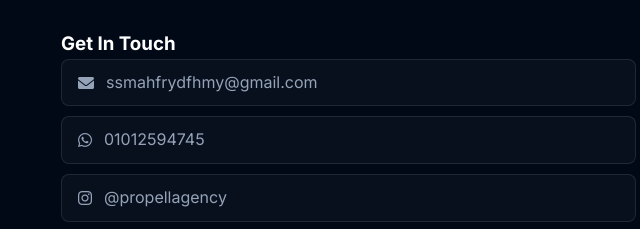
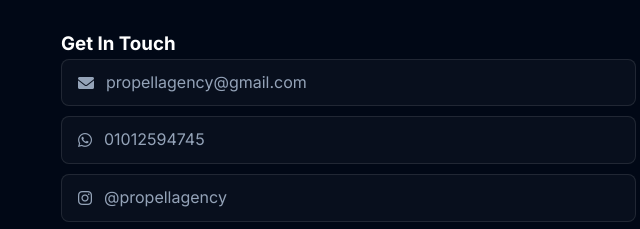
Before and after one commit to PropelAgency/Propel-Agency, a plain HTML site: page index.html in a window 1280 px wide. Shown: the part 2246-2475 px from the top of the page, 604-1244 px from the left. Drawn offline with Linux system fonts and the light colour scheme.

Commit message:
Update index.html

```diff
--- a/index.html
+++ b/index.html
@@ -532,7 +532,7 @@
             <div class="footer-contact-info">
                 <h3>Get In Touch</h3>
                 <div class="contact-btn-list">
-                    <a href="mailto:propellagency@gmail.com" class="contact-btn"><i class="fas fa-envelope"></i><span>ssmahfrydfhmy@gmail.com</span></a>
+                    <a href="mailto:propellagency@gmail.com" class="contact-btn"><i class="fas fa-envelope"></i><span>propellagency@gmail.com</span></a>
                     <a href="https://wa.me/201012594745" target="_blank" class="contact-btn"><i class="fab fa-whatsapp"></i><span>01012594745</span></a>
                     <a href="https://instagram.com/propellagency" target="_blank" class="contact-btn"><i class="fab fa-instagram"></i><span>@propellagency</span></a>
                     <a href="https://facebook.com/PropelAgency" target="_blank" class="contact-btn"><i class="fab fa-facebook-f"></i><span>Propel Agency</span></a>
```
